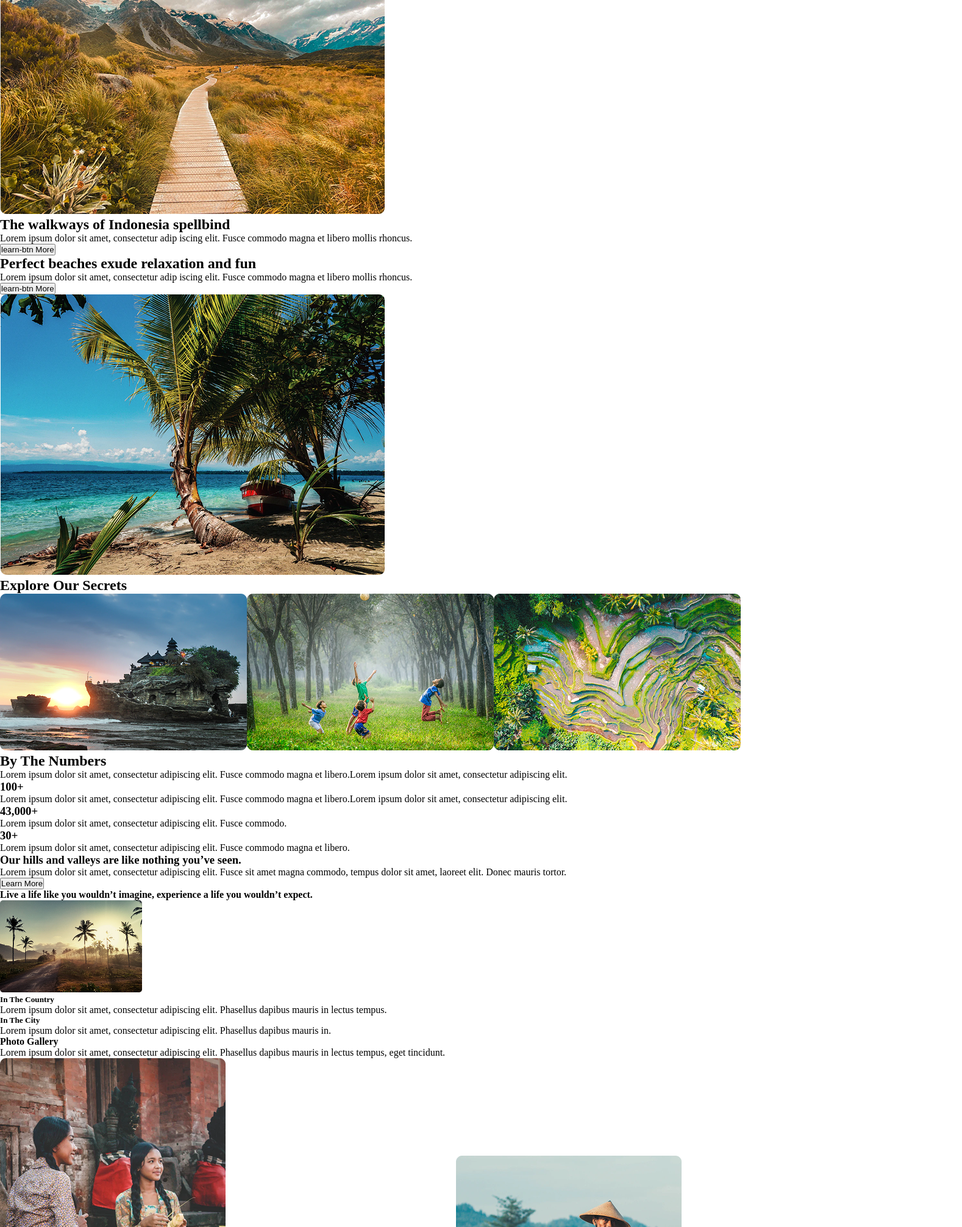
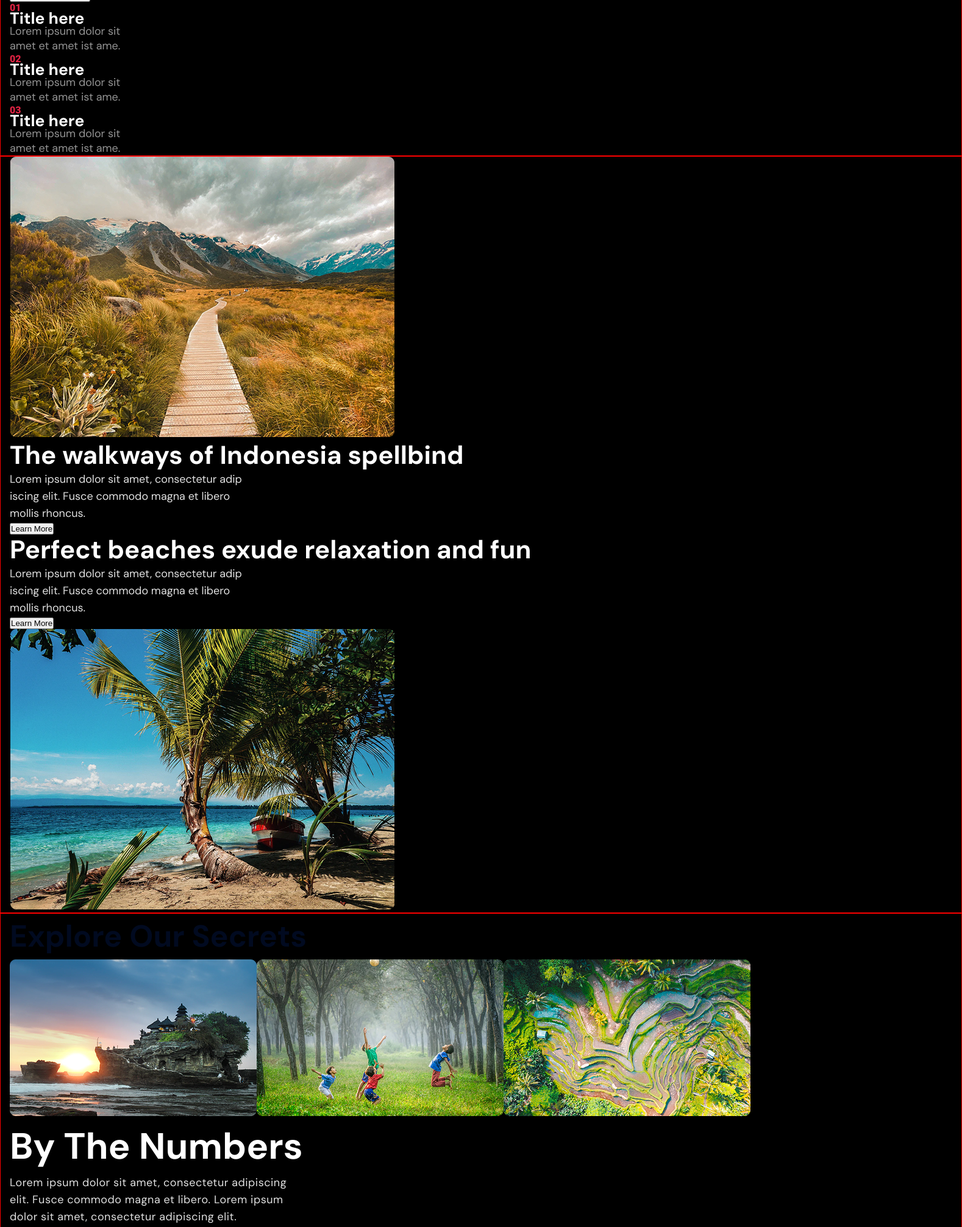
Before and after one commit to Matvej-Povroznyk/Explore-Indonesia, a plain HTML site: page index.html in a window 1280 px wide. Shown: the part 436-2449 px from the top of the page at 61% size, 1578 px wide, since content can reach past the window. Drawn offline with Linux system fonts and the light colour scheme.

Commit message:
Added font styles

```diff
--- a/index.html
+++ b/index.html
@@ -4,6 +4,12 @@
     <meta charset="UTF-8" />
     <meta name="viewport" content="width=device-width, initial-scale=1.0" />
     <title>Explore Indonesia</title>
+    <link rel="preconnect" href="https://fonts.googleapis.com" />
+    <link rel="preconnect" href="https://fonts.gstatic.com" crossorigin />
+    <link
+      href="https://fonts.googleapis.com/css2?family=DM+Sans:ital,opsz,wght@0,9..40,100..1000;1,9..40,100..1000&family=Roboto:ital,wght@0,100..900;1,100..900&display=swap"
+      rel="stylesheet"
+    />
     <link rel="stylesheet" href="./reset.css" />
     <link rel="stylesheet" href="./style.css" />
   </head>
@@ -32,29 +38,29 @@
           <h1 class="hero-title">Explore Indonesia</h1>
           <button class="start-travel">Start travelling</button>
 
-          <div class="hero-empty">
-            <div class="empty-container">
+          <ul class="empty-list">
+            <li class="empty-item">
               <p class="empty-number">01</p>
               <h5 class="empty-title">Title here</h5>
               <p class="empty-text">
                 Lorem ipsum dolor sit amet et amet ist ame.
               </p>
-            </div>
-            <div class="empty-container">
+            </li>
+            <li class="empty-item">
               <p class="empty-number">02</p>
               <h5 class="empty-title">Title here</h5>
               <p class="empty-text">
                 Lorem ipsum dolor sit amet et amet ist ame.
               </p>
-            </div>
-            <div class="empty-container">
+            </li>
+            <li class="empty-item">
               <p class="empty-number">03</p>
               <h5 class="empty-title">Title here</h5>
               <p class="empty-text">
                 Lorem ipsum dolor sit amet et amet ist ame.
               </p>
-            </div>
-          </div>
+            </li>
+          </ul>
         </div>
       </section>
       <section class="container articles">
@@ -62,26 +68,28 @@
           <div class="article-content">
             <img src="./img/walkways.png" alt="The walkways" />
             <div class="article-text">
-              <h2 class="article-title">The walkways of Indonesia spellbind</h2>
-              <p class="article-description">
+              <h2 class="article-title walkways-title">
+                The walkways of Indonesia spellbind
+              </h2>
+              <p class="article-description walkways-description">
                 Lorem ipsum dolor sit amet, consectetur adip iscing elit. Fusce
                 commodo magna et libero mollis rhoncus.
               </p>
-              <button class="learn-btn">learn-btn More</button>
+              <button class="learn-btn">Learn More</button>
             </div>
           </div>
         </article>
         <article class="article">
           <div class="article-content">
             <div class="article-text">
-              <h2 class="article-title">
+              <h2 class="article-title beaches-title">
                 Perfect beaches exude relaxation and fun
               </h2>
-              <p class="article-description">
+              <p class="article-description beaches-description">
                 Lorem ipsum dolor sit amet, consectetur adip iscing elit. Fusce
                 commodo magna et libero mollis rhoncus.
               </p>
-              <button class="learn-btn">learn-btn More</button>
+              <button class="learn-btn">Learn More</button>
             </div>
             <img src="./img/beaches.png" alt="The beaches" />
           </div>
@@ -110,7 +118,7 @@
           <h2 class="numbers-title">By The Numbers</h2>
           <p class="numbers-description">
             Lorem ipsum dolor sit amet, consectetur adipiscing elit. Fusce
-            commodo magna et libero.Lorem ipsum dolor sit amet, consectetur
+            commodo magna et libero. Lorem ipsum dolor sit amet, consectetur
             adipiscing elit.
           </p>
           <ul class="numbers-list">
@@ -118,8 +126,7 @@
               <h3 class="number-title">100+</h3>
               <p class="number-description">
                 Lorem ipsum dolor sit amet, consectetur adipiscing elit. Fusce
-                commodo magna et libero.Lorem ipsum dolor sit amet, consectetur
-                adipiscing elit.
+                commodo magna et libero.
               </p>
             </li>
             <li class="number">
@@ -163,22 +170,21 @@
           <li class="preview">
             <img src="./img/country.png" alt="Country Image" />
             <div class="preview-text">
-              <h5 class="preview-title">In The Country</h5>
-              <p class="preview-description">
+              <h5 class="preview-title country-title">In The Country</h5>
+              <p class="preview-description country-desc">
                 Lorem ipsum dolor sit amet, consectetur adipiscing elit.
                 Phasellus dapibus mauris in lectus tempus.
               </p>
             </div>
           </li>
           <li class="preview">
+            <img src="./img/city.png" alt="City Image" />
             <div class="preview-text">
-              <div class="preview-text">
-                <h5 class="preview-title">In The City</h5>
-                <p class="preview-description">
+              <h5 class="preview-title city-title">In The City</h5>
+              <p class="preview-description city-desc">
                 Lorem ipsum dolor sit amet, consectetur adipiscing elit.
                 Phasellus dapibus mauris in.
               </p>
-              </div>
             </div>
           </li>
         </ul>
@@ -211,20 +217,29 @@
         </div>
         <div class="getting-plan">
           <h5 class="plan-title second">Choosing your hotel</h5>
-            <p class="plan-description">Lorem ipsum dolor sit amet, consectetur adipiscing elit. Phasellus dapibus mauris in lectus tempus, eget tincidunt lacus
-            varius. Sed euismod orci dictum faucibus malesuada. Praesent sed eros tincidunt, viverra neque auctor, lobortis enim.</p>
+          <p class="plan-description">
+            Lorem ipsum dolor sit amet, consectetur adipiscing elit. Phasellus
+            dapibus mauris in lectus tempus, eget tincidunt lacus varius. Sed
+            euismod orci dictum faucibus malesuada. Praesent sed eros tincidunt,
+            viverra neque auctor, lobortis enim.
+          </p>
           <div class="travelling-content">
-                <img src="" alt="" class="travelling-image">
+            <img src="" alt="" class="travelling-image" />
             <div class="travelling-text">
               <h6 class="travelling-title">Travelling there</h6>
-                    <p class="travelling-description">Lorem ipsum dolor sit amet, consectetur adipiscing elit. Phasellus dapibus mauris in lectus tempus, eget tincidunt.</p>
+              <p class="travelling-description">
+                Lorem ipsum dolor sit amet, consectetur adipiscing elit.
+                Phasellus dapibus mauris in lectus tempus, eget tincidunt.
+              </p>
             </div>
           </div>
         </div>
         <div class="getting-plan">
           <h5 class="plan-title third">Planning your experiences</h5>
-            <p class="plan-description">Lorem ipsum dolor sit amet, consectetur adipiscing elit. Phasellus dapibus mauris in lectus tempus, eget tincidunt lacus
-            varius.</p>
+          <p class="plan-description">
+            Lorem ipsum dolor sit amet, consectetur adipiscing elit. Phasellus
+            dapibus mauris in lectus tempus, eget tincidunt lacus varius.
+          </p>
         </div>
         <div class="learn-btn">Learn More</div>
       </section>
@@ -232,7 +247,11 @@
     <footer>
       <div class="container">
         <a href="./index.html" class="logo-link">
-                <img src="./img/explore-logo.png" alt="Explore Indonesia Logo" class="logo-img">
+          <img
+            src="./img/explore-logo.png"
+            alt="Explore Indonesia Logo"
+            class="logo-img"
+          />
           <span>Explore</span>
           Indonesia
         </a>
@@ -245,7 +264,12 @@
           </ul>
           <ul class="socials-list">
             <li class="social-item facebook">
-                            <a href="https://facebook.com" rel="noreferrer noopener" target="_blank"  class="facebook-link"></a>
+              <a
+                href="https://facebook.com"
+                rel="noreferrer noopener"
+                target="_blank"
+                class="facebook-link"
+              ></a>
             </li>
             <li class="social-item linkedin"></li>
             <li class="social-item google"></li>
--- a/reset.css
+++ b/reset.css
@@ -12,4 +12,5 @@ ul {
 
 a {
   text-decoration: none;
+  color: inherit;
 }
--- a/style.css
+++ b/style.css
@@ -0,0 +1,205 @@
+:root {
+  --accent-color: #dd2242;
+  --description-color: #e0e0e0;
+  --background-color: #010a20;
+}
+
+body {
+  font-family: "DM Sans", sans-serif;
+  color: #ffffff;
+  background-color: black;
+}
+
+.container {
+  width: 1578px;
+  margin: 0 auto;
+  padding: 0 15px;
+  border: 1px solid red;
+}
+
+.hero-title,
+.logo-link {
+  font-weight: 900;
+}
+
+.logo-link,
+.hero-title,
+.empty-number {
+  font-family: "Roboto", sans-serif;
+}
+
+.nav-item,
+.hero-title,
+.logo-link {
+  text-transform: uppercase;
+}
+
+.start-travel .nav-item,
+.empty-title,
+.article-title,
+.explore-title,
+.numbers-title,
+.number-title,
+.map-title,
+.gallery-title,
+.getting-title,
+.menu-item {
+  font-weight: 700;
+}
+
+.start-travel {
+  font-size: 20px;
+}
+
+.nav-item,
+.empty-text,
+.article-description,
+.numbers-description,
+.preview-title {
+  font-size: 18px;
+}
+
+.hero-title {
+  font-size: 120px;
+  line-height: 1.08;
+  width: 627px;
+}
+
+.empty-number {
+  color: var(--accent-color);
+  font-weight: 900;
+}
+
+.empty-text {
+  width: 200px;
+  color: #939393;
+}
+
+.empty-title {
+  font-size: 26.41px;
+  line-height: 0.643;
+}
+
+.article-title,
+.map-title,
+.video-title {
+  font-size: 42px;
+  line-height: 1.1905;
+}
+
+.map-title {
+  width: 641px;
+  color: #000;
+}
+
+.article-description {
+  width: 400px;
+}
+
+.article-description,
+.numbers-description,
+.number-description,
+.preview-description {
+  color: var(--description-color);
+}
+
+.article-description,
+.numbers-description,
+.number-description,
+.map-description,
+.preview-description,
+.gallery-description,
+.menu-item {
+  font-size: 18px;
+  line-height: 1.5556;
+}
+
+.map-description,
+.gallery-description {
+  color: #6f7787;
+}
+
+.map-description {
+  width: 470px;
+}
+
+.gallery-description {
+  width: 500px;
+}
+
+.numbers-description {
+  width: 460px;
+}
+
+.numbers-description,
+.number-description,
+.menu-item {
+  letter-spacing: 0.5px;
+}
+
+.number-description {
+  width: 340px;
+}
+
+.explore-title {
+  color: var(--background-color);
+  font-size: 50px;
+}
+
+.numbers-title,
+.gallery-title,
+.getting-title {
+  font-size: 60px;
+}
+
+.explore-title,
+.numbers-title,
+.gallery-title,
+.getting-title {
+  line-height: 1.5;
+}
+
+.number-title {
+  color: var(--accent-color);
+  font-size: 42.14px;
+  line-height: 1.1666;
+}
+
+.map,
+.gallery {
+  background-color: white;
+}
+
+.video-title {
+  width: 900px;
+}
+
+.country-desc {
+  width: 330px;
+}
+
+.city-desc {
+  width: 300px;
+}
+
+.gallery-title {
+  color: #000;
+}
+
+.getting {
+  background-color: #dce8f2;
+  color: #000;
+}
+
+.plan-title {
+  color: var(--background-color);
+}
+
+.plan-description,
+.travelling-description {
+  color: rgba(21, 20, 57, 0.4);
+}
+
+footer .logo-link > span {
+  color: var(--accent-color);
+}
```
Lines whose indentation alone changed are shown as unchanged.
